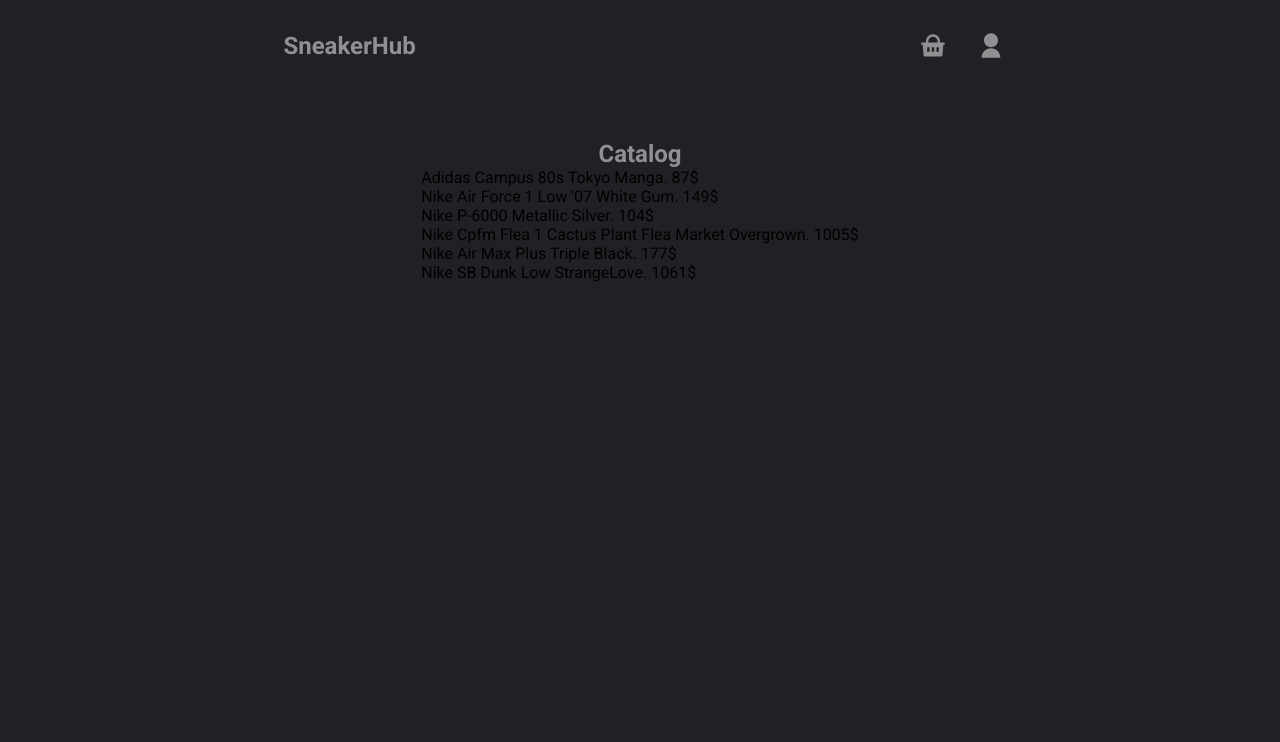
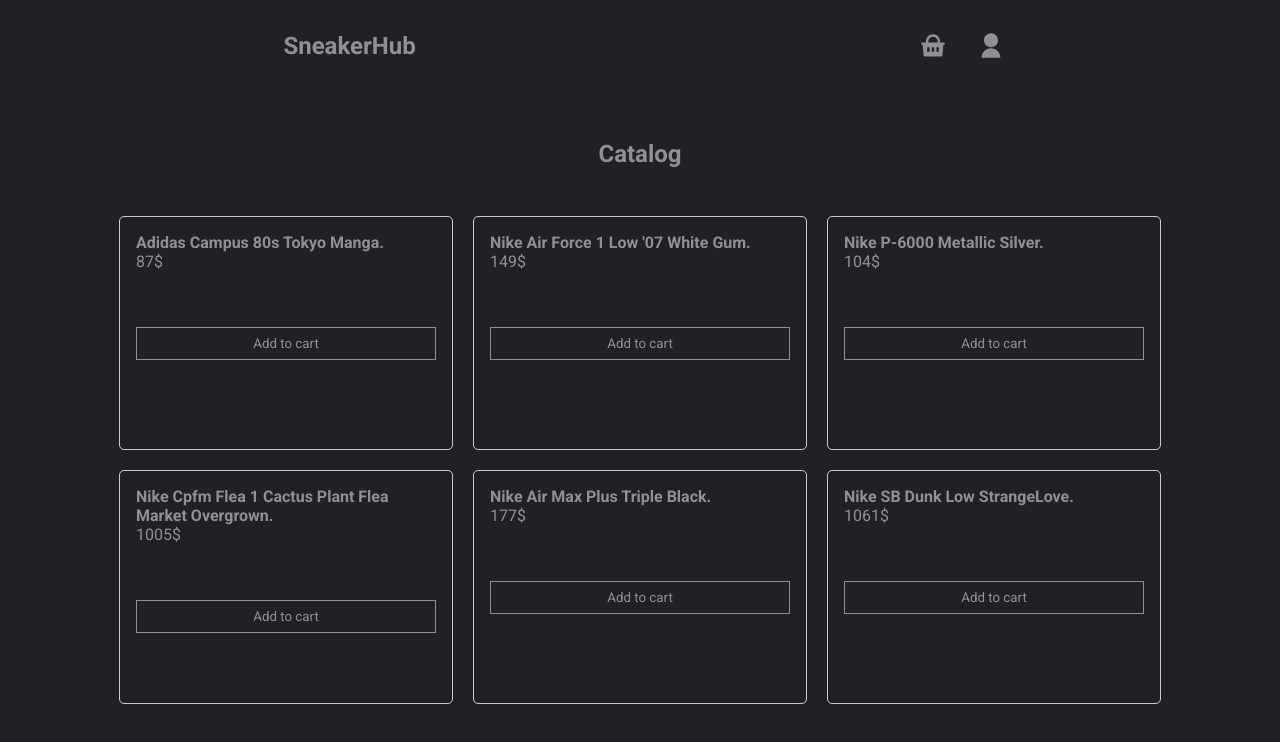
Before and after one commit to tears6666/sneaker-shop, a React (Vite) app: page / in a window 1280 px wide. Shown: the top 742 px of the page. Built offline with nearby package versions, Linux system fonts and the light colour scheme; data requests are answered from the project's data file.

Commit message:
fifth comm

```diff
--- a/src/components/catalog/Catalog.tsx
+++ b/src/components/catalog/Catalog.tsx
@@ -4,7 +4,7 @@
 
 
 export default function Catalog(){
-    // constants
+
     const products = useCatalogStore(state => state.products);
     const fetchProducts = useCatalogStore(state => state.fetchProducts)
 
@@ -23,7 +23,13 @@
             <h2 className='catalog__subtitle'>Catalog</h2>
             <div className='catalog__product'>
                 {products.map((product) =>(
-                    <div key={product.id}> {product.title}. {product.cost}</div>
+                    <div className='product__item' key={product.id}>
+                        <div className='item__media'>
+                            <h2 className='item__subtitle'>{product.title}.</h2>
+                            <p className='item__cost'>{product.cost}</p>
+                        </div>
+                        <button className='item__add'>Add to cart</button>
+                    </div>
                 ))}
             </div>
         </div>
--- a/src/styles/Catalog.scss
+++ b/src/styles/Catalog.scss
@@ -15,4 +15,40 @@
     .catalog__subtitle:hover{
         opacity: 1;
     }
+    .catalog__product{
+        margin-top: 3rem;
+        display: grid;
+        grid-template-columns: repeat(3, 1fr);
+        gap: 20px;
+        justify-items: center;
+
+
+        .product__item{
+            border: 1px solid #ccc;
+            width: 300px;
+            height: 200px;
+            padding: 1rem;
+            border-radius: 5px;
+            display: flex;
+            flex-direction: column;
+            gap: 3.5rem;
+            .item__subtitle{
+                color: #fff;
+                font-size: 16px;
+                opacity: 0.5;
+            }
+            .item__cost{
+                color: #fff;
+                opacity: 0.5;
+            }
+            .item__add{
+                opacity: 0.5;
+                color: #fff;
+                background: none;
+                border: 1px solid #fff;
+                cursor: pointer;
+                padding: 0.5rem;
+            }
+        }
+    }
 }
```
Also changed, not shown: src/entities/cart/Cart.tsx (deleted), src/entities/user/User.tsx (deleted), src/features/add-to-cart/Add.tsx (deleted).
